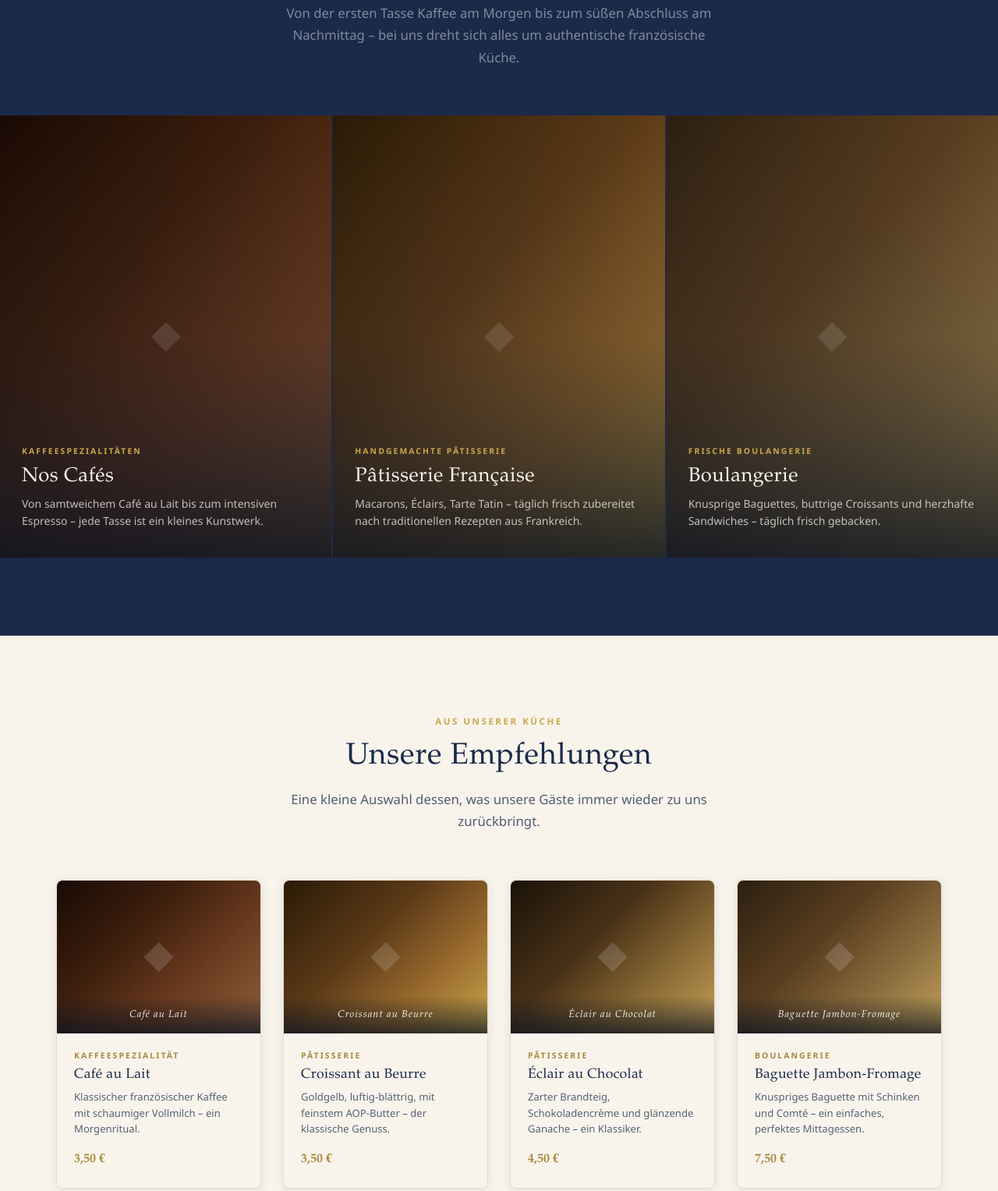
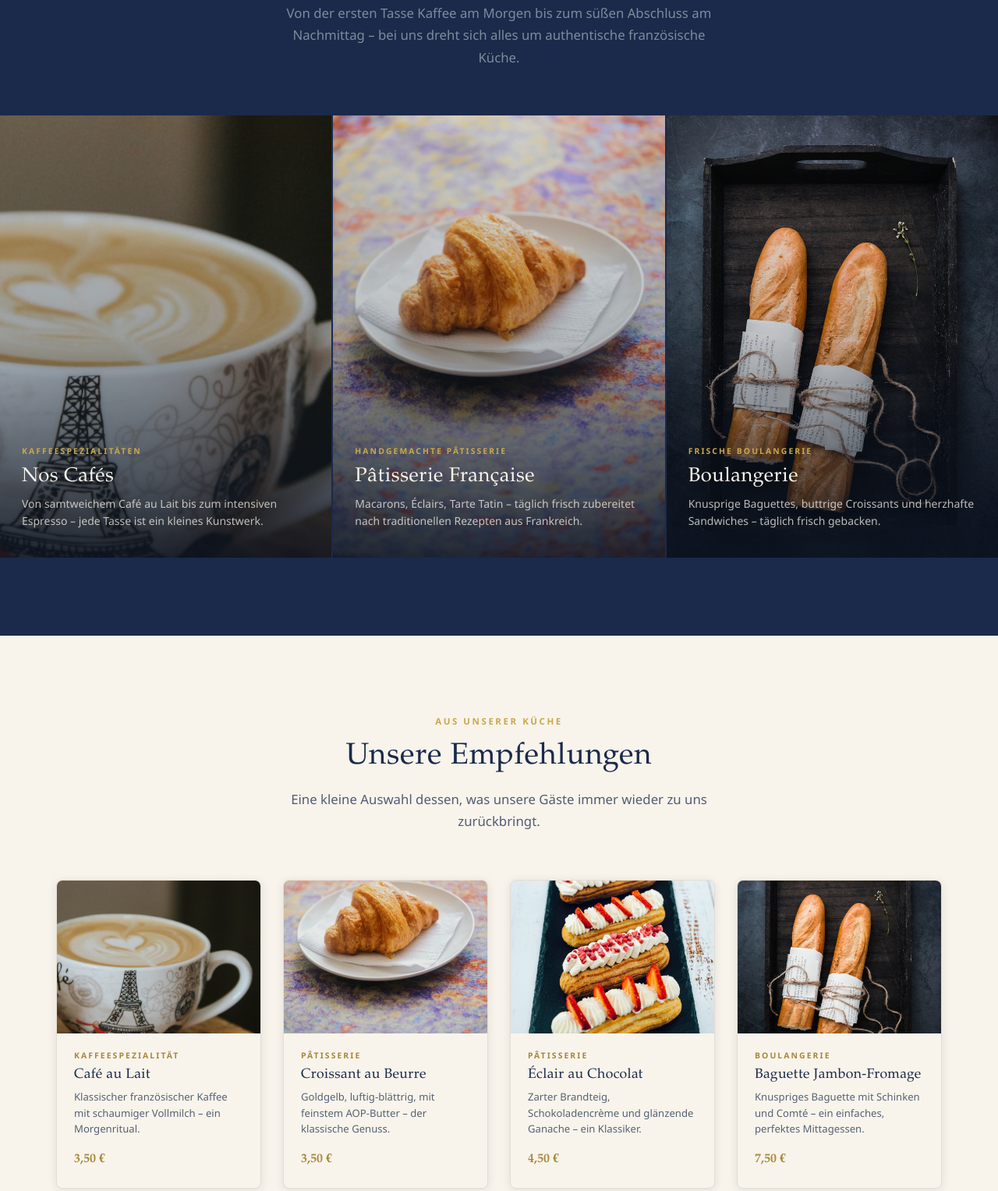
Before and after one commit to TheIsbach/Cafe-Website, a plain HTML site: page index.html in a window 1280 px wide. Shown: the part 993-2520 px from the top of the page at 78% size. Drawn offline with Linux system fonts and the light colour scheme.

Commit message:
Echte Stockfotos von Unsplash ersetzen CSS-Platzhalter in index.html
- 6 Bilder lokal heruntergeladen (hero, coffee, croissant, baguette, eclair, interior)
- Unsplash License: kostenlos, keine Namensnennung nötig, DSGVO-konform (lokal gehostet)
- Hero-Hintergrund mit echtem Café-Foto und Gradient-Overlay
- Highlight-Cards, Featured-Cards und About-Sektion mit img-Tags
- CSS: object-fit: cover für alle neuen Bildbereiche, sanfte Zoom-Hover-Effekte

Co-Authored-By: Claude Sonnet 4.6 <noreply@anthropic.com>

```diff
--- a/css/style.css
+++ b/css/style.css
@@ -385,10 +385,11 @@ h1, h2, h3, h4, h5, h6 {
   position: absolute;
   inset: 0;
   background:
-    radial-gradient(ellipse at 20% 60%, rgba(201,168,76,0.07) 0%, transparent 55%),
-    radial-gradient(ellipse at 80% 25%, rgba(38,56,84,0.6) 0%, transparent 50%),
-    radial-gradient(ellipse at 60% 80%, rgba(201,168,76,0.04) 0%, transparent 40%),
-    linear-gradient(160deg, #0F1B30 0%, #1B2A4A 45%, #263854 100%);
+    radial-gradient(ellipse at 20% 60%, rgba(201,168,76,0.08) 0%, transparent 55%),
+    radial-gradient(ellipse at 80% 25%, rgba(15,27,48,0.65) 0%, transparent 50%),
+    radial-gradient(ellipse at 60% 80%, rgba(201,168,76,0.05) 0%, transparent 40%),
+    linear-gradient(160deg, rgba(15,27,48,0.82) 0%, rgba(27,42,74,0.78) 45%, rgba(38,56,84,0.72) 100%),
+    url('../images/hero.jpg') center / cover no-repeat;
 }
 
 .hero__pattern {
@@ -587,6 +588,20 @@ h1, h2, h3, h4, h5, h6 {
   transform: scale(1.04);
 }
 
+.highlight-card__bg {
+  position: absolute;
+  inset: 0;
+  width: 100%;
+  height: 100%;
+  object-fit: cover;
+  object-position: center;
+  transition: transform 0.6s ease;
+}
+
+.highlight-card:hover .highlight-card__bg {
+  transform: scale(1.04);
+}
+
 .highlight-card__overlay {
   position: absolute;
   inset: 0;
@@ -644,6 +659,19 @@ h1, h2, h3, h4, h5, h6 {
 
 .featured-card__img {
   aspect-ratio: 4/3;
+  overflow: hidden;
+}
+
+.featured-card__img img {
+  width: 100%;
+  height: 100%;
+  object-fit: cover;
+  display: block;
+  transition: transform 0.5s ease;
+}
+
+.featured-card:hover .featured-card__img img {
+  transform: scale(1.04);
 }
 
 .featured-card__body {
@@ -1062,6 +1090,13 @@ h1, h2, h3, h4, h5, h6 {
   border-radius: var(--radius-lg);
   overflow: hidden;
   box-shadow: var(--shadow-lg);
+}
+
+.about-intro__img img {
+  width: 100%;
+  height: 100%;
+  object-fit: cover;
+  display: block;
 }
 
 .about-intro__eyebrow {
--- a/index.html
+++ b/index.html
@@ -70,9 +70,7 @@
     </div>
     <div class="highlights">
       <div class="highlight-card fade-in">
-        <div class="img-ph img-ph--coffee" aria-hidden="true">
-          <span class="img-ph__gem">◆</span>
-        </div>
+        <img src="images/coffee.jpg" alt="" class="highlight-card__bg" loading="lazy">
         <div class="highlight-card__overlay">
           <span class="highlight-card__badge label-caps">Kaffeespezialitäten</span>
           <h3 class="highlight-card__title">Nos Cafés</h3>
@@ -82,9 +80,7 @@
         </div>
       </div>
       <div class="highlight-card fade-in">
-        <div class="img-ph img-ph--pastry" aria-hidden="true">
-          <span class="img-ph__gem">◆</span>
-        </div>
+        <img src="images/croissant.jpg" alt="" class="highlight-card__bg" loading="lazy">
         <div class="highlight-card__overlay">
           <span class="highlight-card__badge label-caps">Handgemachte Pâtisserie</span>
           <h3 class="highlight-card__title">Pâtisserie Française</h3>
@@ -94,9 +90,7 @@
         </div>
       </div>
       <div class="highlight-card fade-in">
-        <div class="img-ph img-ph--baguette" aria-hidden="true">
-          <span class="img-ph__gem">◆</span>
-        </div>
+        <img src="images/baguette.jpg" alt="" class="highlight-card__bg" loading="lazy">
         <div class="highlight-card__overlay">
           <span class="highlight-card__badge label-caps">Frische Boulangerie</span>
           <h3 class="highlight-card__title">Boulangerie</h3>
@@ -118,9 +112,8 @@
       </div>
       <div class="featured-grid">
         <article class="featured-card fade-in">
-          <div class="featured-card__img img-ph img-ph--coffee">
-            <span class="img-ph__gem">◆</span>
-            <span class="img-ph__label">Café au Lait</span>
+          <div class="featured-card__img">
+            <img src="images/coffee.jpg" alt="Café au Lait" loading="lazy">
           </div>
           <div class="featured-card__body">
             <span class="featured-card__category">Kaffeespezialität</span>
@@ -130,9 +123,8 @@
           </div>
         </article>
         <article class="featured-card fade-in">
-          <div class="featured-card__img img-ph img-ph--pastry">
-            <span class="img-ph__gem">◆</span>
-            <span class="img-ph__label">Croissant au Beurre</span>
+          <div class="featured-card__img">
+            <img src="images/croissant.jpg" alt="Croissant au Beurre" loading="lazy">
           </div>
           <div class="featured-card__body">
             <span class="featured-card__category">Pâtisserie</span>
@@ -142,9 +134,8 @@
           </div>
         </article>
         <article class="featured-card fade-in">
-          <div class="featured-card__img img-ph img-ph--eclair">
-            <span class="img-ph__gem">◆</span>
-            <span class="img-ph__label">Éclair au Chocolat</span>
+          <div class="featured-card__img">
+            <img src="images/eclair.jpg" alt="Éclair" loading="lazy">
           </div>
           <div class="featured-card__body">
             <span class="featured-card__category">Pâtisserie</span>
@@ -154,9 +145,8 @@
           </div>
         </article>
         <article class="featured-card fade-in">
-          <div class="featured-card__img img-ph img-ph--baguette">
-            <span class="img-ph__gem">◆</span>
-            <span class="img-ph__label">Baguette Jambon-Fromage</span>
+          <div class="featured-card__img">
+            <img src="images/baguette.jpg" alt="Baguette Jambon-Fromage" loading="lazy">
           </div>
           <div class="featured-card__body">
             <span class="featured-card__category">Boulangerie</span>
@@ -199,9 +189,8 @@
   <section class="section section--cream-warm" aria-labelledby="about-teaser-heading">
     <div class="container">
       <div class="about-intro fade-in">
-        <div class="about-intro__img img-ph img-ph--interior">
-          <span class="img-ph__gem">◆</span>
-          <span class="img-ph__label">Das Café</span>
+        <div class="about-intro__img">
+          <img src="images/interior.jpg" alt="Das Café – Der Franzose" loading="lazy">
         </div>
         <div class="about-intro__text">
           <span class="about-intro__eyebrow label-caps">Unsere Geschichte</span>
```
Also changed, not shown: images/baguette.jpg (added), images/coffee.jpg (added), images/croissant.jpg (added), images/eclair.jpg (added), images/hero.jpg (added), images/interior.jpg (added).
